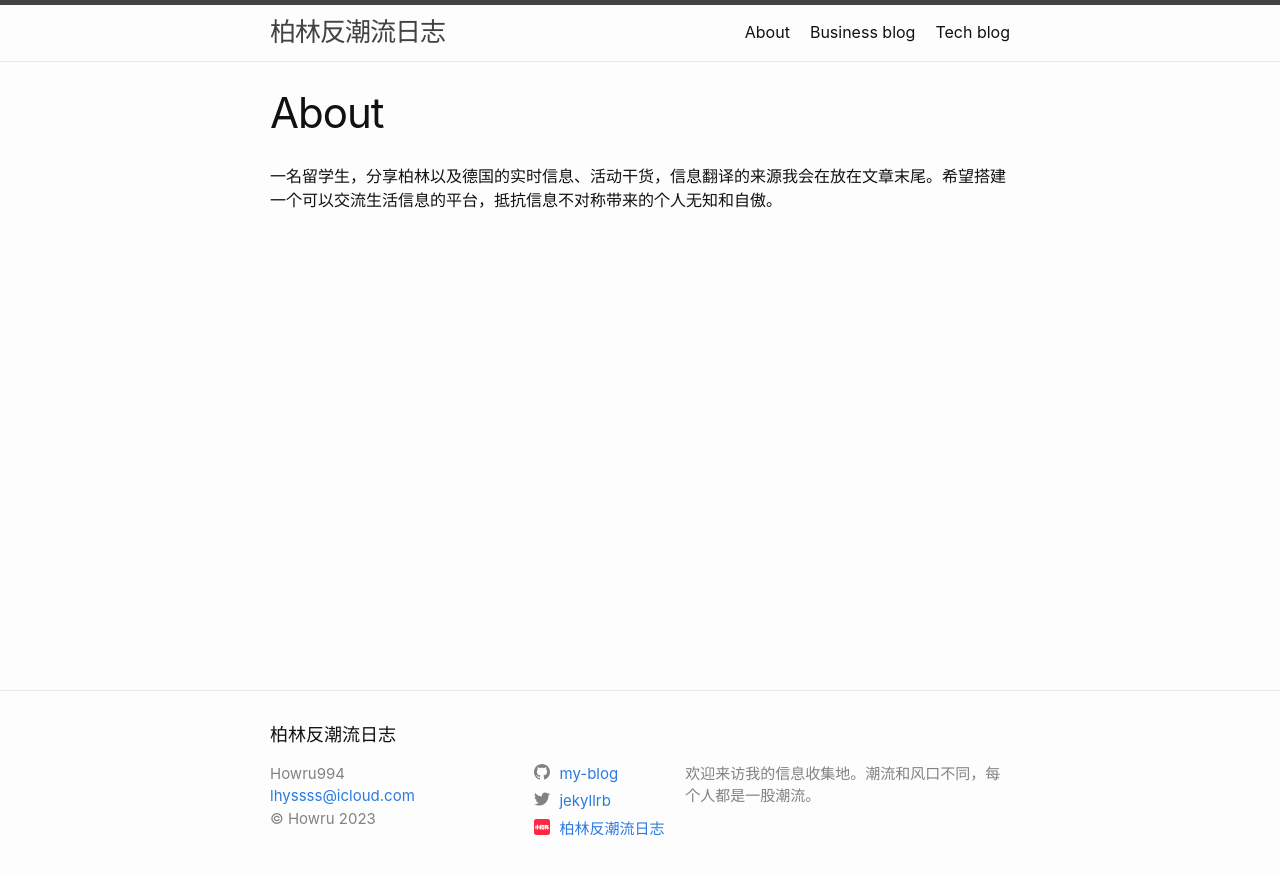
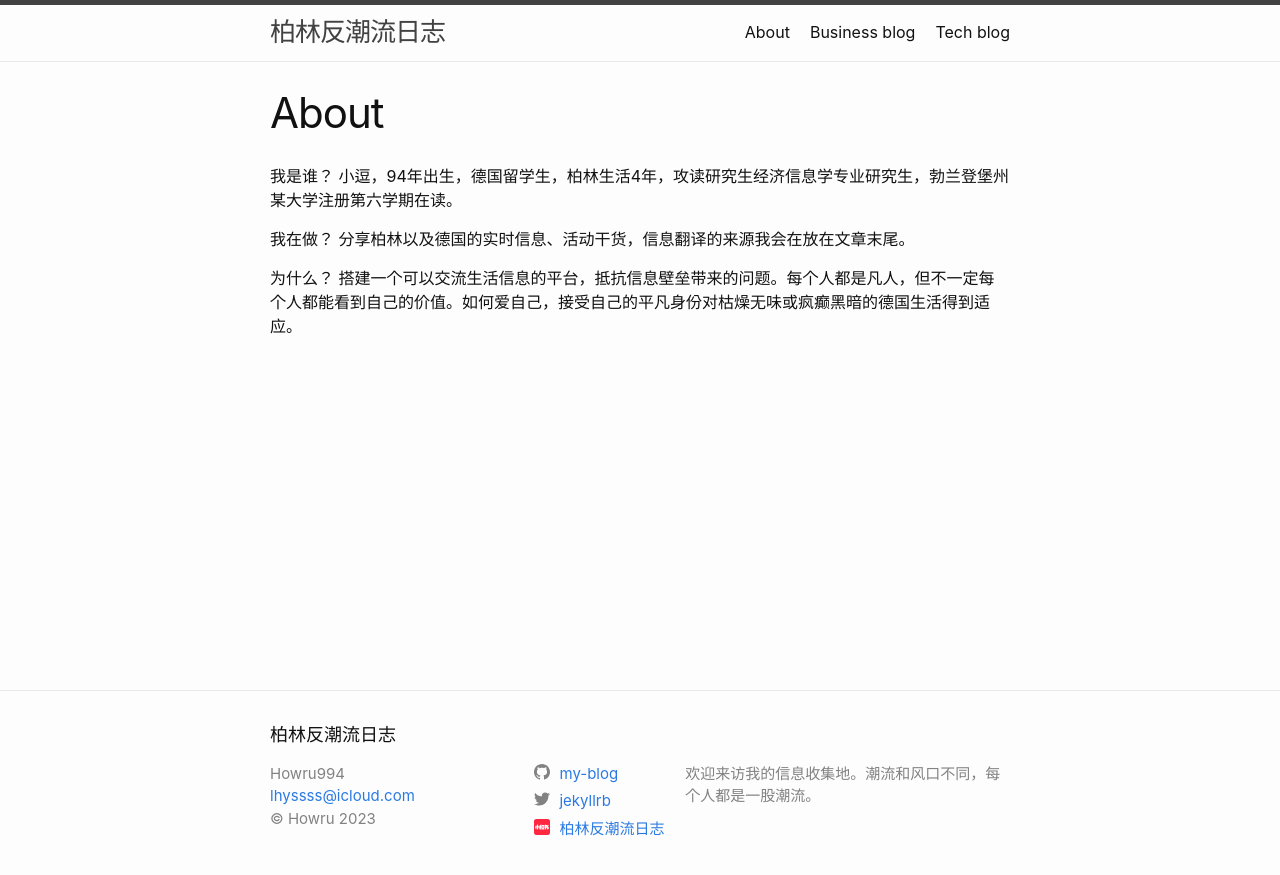
Before and after one commit to Howareu994/my-blog, a Jekyll site: the page built from about.markdown, in a window 1280 px wide. Shown: the top 875 px of the page. Built offline with Jekyll 4.4.1, drawn with Linux system fonts in a browser that asks for light colours.

Commit message:
neues ‚about me‘

```diff
--- a/about.markdown
+++ b/about.markdown
@@ -3,4 +3,11 @@ layout: page
 title: About
 permalink: /about/
 ---
-一名留学生，分享柏林以及德国的实时信息、活动干货，信息翻译的来源我会在放在文章末尾。希望搭建一个可以交流生活信息的平台，抵抗信息不对称带来的个人无知和自傲。
+我是谁？
+小逗，94年出生，德国留学生，柏林生活4年，攻读研究生经济信息学专业研究生，勃兰登堡州某大学注册第六学期在读。
+
+我在做？
+分享柏林以及德国的实时信息、活动干货，信息翻译的来源我会在放在文章末尾。
+
+为什么？
+搭建一个可以交流生活信息的平台，抵抗信息壁垒带来的问题。每个人都是凡人，但不一定每个人都能看到自己的价值。如何爱自己，接受自己的平凡身份对枯燥无味或疯癫黑暗的德国生活得到适应。
```
